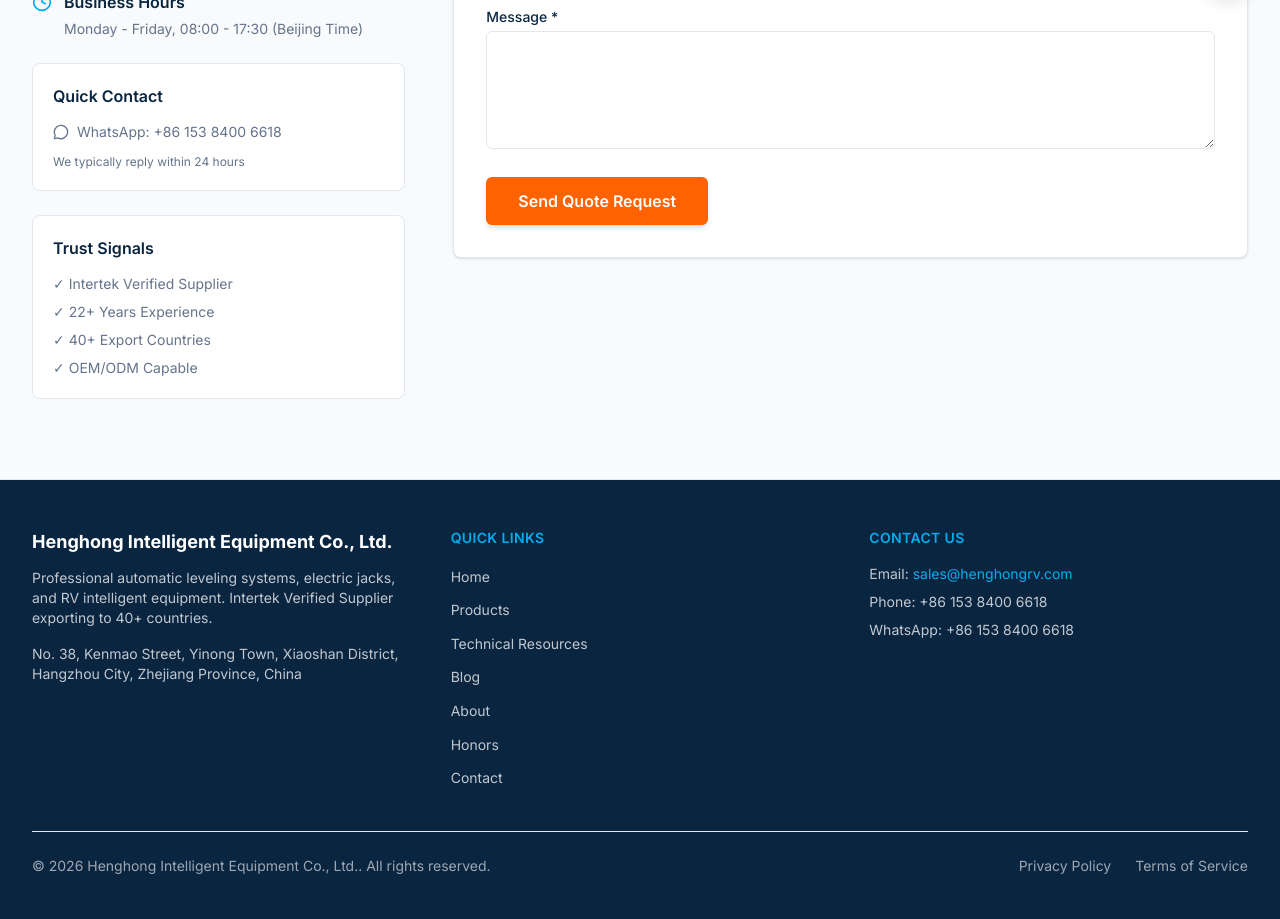
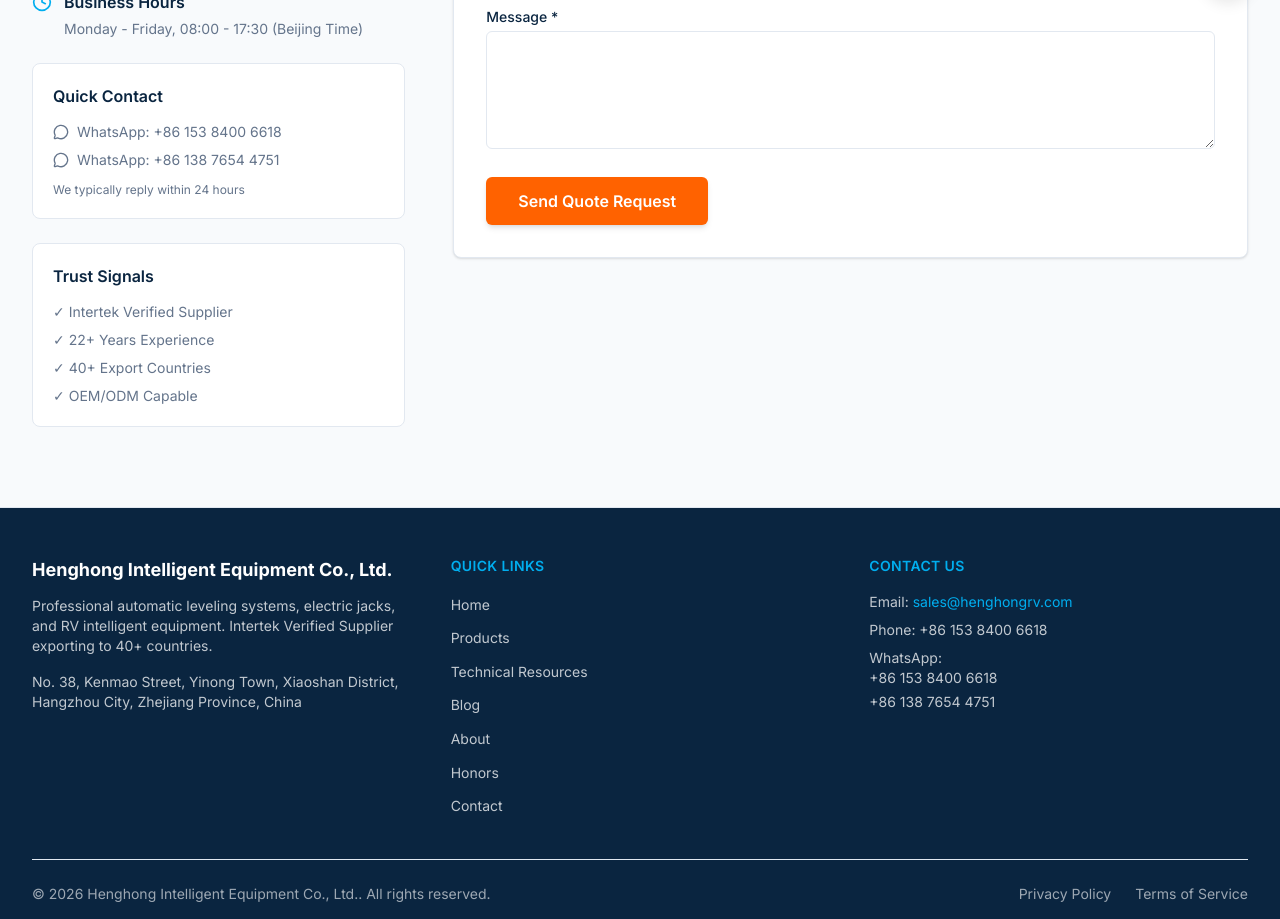
Before and after one commit to Wangxujun0516/henghong-website, a Next.js app: page /contact in a window 1280 px wide. Shown: the part 780-1699 px from the top of the page. Built offline with nearby package versions, Linux system fonts and the light colour scheme.

Commit message:
feat: add additional WhatsApp contact number

```diff
--- a/app/contact/page.tsx
+++ b/app/contact/page.tsx
@@ -91,15 +91,20 @@
 
             <div className="space-y-3 rounded-lg border border-border bg-white p-5">
               <h3 className="font-semibold text-primary">Quick Contact</h3>
+              <div className="space-y-2">
+                {siteConfig.contact.whatsapp.map((num, index) => (
                   <a
-                href={`https://wa.me/${siteConfig.contact.whatsapp?.replace(/\D/g, "")}`}
+                    key={index}
+                    href={`https://wa.me/${num.replace(/\D/g, "")}`}
                     target="_blank"
                     rel="noopener noreferrer"
                     className="flex items-center gap-2 text-sm text-muted hover:text-accent"
                   >
                     <MessageCircle className="h-4 w-4" />
-                WhatsApp: {siteConfig.contact.whatsapp}
+                    WhatsApp: {num}
                   </a>
+                ))}
+              </div>
               <p className="text-xs text-muted">
                 {siteConfig.contact.responseTime}
               </p>
--- a/components/layout/Footer.tsx
+++ b/components/layout/Footer.tsx
@@ -74,17 +74,20 @@
                   {siteConfig.contact.phone}
                 </a>
               </li>
-              {siteConfig.contact.whatsapp && (
-                <li>
-                  WhatsApp:{" "}
-                  <a
-                    href={`https://wa.me/${siteConfig.contact.whatsapp.replace(/\D/g, "")}`}
-                    target="_blank"
-                    rel="noopener noreferrer"
-                    className="hover:text-white"
-                  >
-                    {siteConfig.contact.whatsapp}
-                  </a>
+              {siteConfig.contact.whatsapp && siteConfig.contact.whatsapp.length > 0 && (
+                <li className="space-y-1">
+                  WhatsApp:
+                  {siteConfig.contact.whatsapp.map((num, index) => (
+                    <a
+                      key={index}
+                      href={`https://wa.me/${num.replace(/\D/g, "")}`}
+                      target="_blank"
+                      rel="noopener noreferrer"
+                      className="block hover:text-white"
+                    >
+                      {num}
+                    </a>
+                  ))}
                 </li>
               )}
             </ul>
--- a/components/layout/WhatsAppFloat.tsx
+++ b/components/layout/WhatsAppFloat.tsx
@@ -13,14 +13,24 @@
         <div className="mb-2 rounded-lg bg-white p-4 shadow-lg">
           <div className="flex items-center justify-between">
             <div>
-              <p className="text-sm font-semibold text-primary">Quick Contact</p>
-              <p className="mt-1 text-xs text-muted">
-                WhatsApp: {siteConfig.contact.whatsapp}
-              </p>
-              <p className="mt-1 text-xs text-muted">
-                Email: {siteConfig.contact.email}
-              </p>
+            <p className="text-sm font-semibold text-primary">Quick Contact</p>
+            <div className="mt-1 space-y-1">
+              {siteConfig.contact.whatsapp.map((num, index) => (
+                <a
+                  key={index}
+                  href={`https://wa.me/${num.replace(/\D/g, "")}`}
+                  target="_blank"
+                  rel="noopener noreferrer"
+                  className="block text-xs text-muted hover:text-primary"
+                >
+                  WhatsApp: {num}
+                </a>
+              ))}
             </div>
+            <p className="mt-1 text-xs text-muted">
+              Email: {siteConfig.contact.email}
+            </p>
+          </div>
             <button
               onClick={() => setIsOpen(false)}
               className="rounded-full p-1 text-muted hover:text-primary transition-colors"
--- a/lib/site-config.ts
+++ b/lib/site-config.ts
@@ -13,7 +13,7 @@
   contact: {
     email: "sales@henghongrv.com",
     phone: "+86 153 8400 6618",
-    whatsapp: "+86 153 8400 6618",
+    whatsapp: ["+86 153 8400 6618", "+86 138 7654 4751"],
     address:
       "No. 38, Kenmao Street, Yinong Town, Xiaoshan District, Hangzhou City, Zhejiang Province, China",
     businessHours: "Monday - Friday, 08:00 - 17:30 (Beijing Time)",
```
Lines whose indentation alone changed are shown as unchanged.
